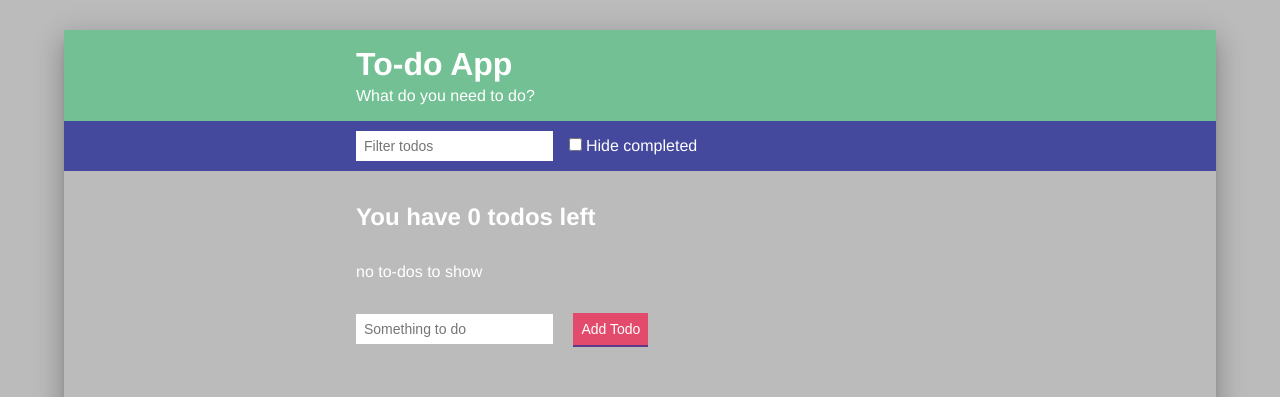
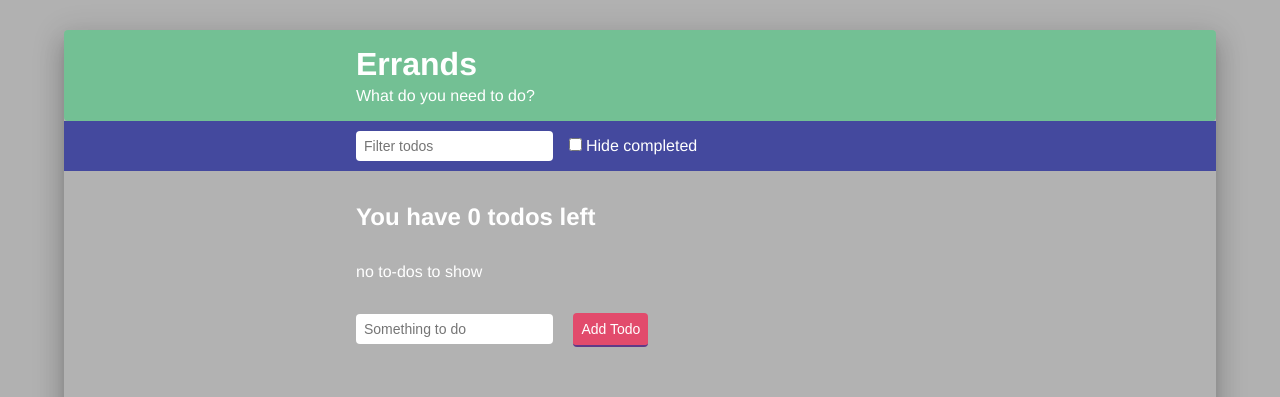
Before and after one commit to odelavia/vanillaJS-todo-app, a website built with webpack: page public/index.html in a window 1280 px wide. Shown: the top 397 px of the page. Built offline with nearby package versions, Linux system fonts and the light colour scheme.

Commit message:
minor style changes

```diff
--- a/public/index.html
+++ b/public/index.html
@@ -10,7 +10,7 @@
         <div class="wrapper">
             <div class="header">
                 <div class="container">
-                    <h1 class="header__title">To-do App</h1>
+                    <h1 class="header__title">Errands</h1>
                     <h2 class="header__subtitle">What do you need to do?</h2>
                 </div>
             </div>
--- a/public/styles/styles.css
+++ b/public/styles/styles.css
@@ -30,7 +30,7 @@ html {
 
 body {
     display: flex;
-    background-color: #bbb;
+    background-color: #b1b1b1;
     color: #fff;
     font-family: Helvetica, Arial, sans-serif;
     font-size: 1.6rem;
@@ -40,8 +40,9 @@ body {
 
 .wrapper {
     height: 90vh;
+    background-color: rgba(187, 187, 187, .1);
     width: 90vw;
-    border-radius: 5px;
+    border-radius: 4px;
     box-shadow: 0 16px 24px 2px rgba(0, 0, 0, 0.14),
         0 6px 30px 5px rgba(0, 0, 0, 0.12),
         0 8px 10px -5px rgba(0, 0, 0, 0.2);
@@ -71,6 +72,7 @@ a {
   background: #73c094;
   color:white;
   padding: 1.6rem 0;
+  border-radius: 4px;
 }
 
 .header__title {
@@ -88,8 +90,6 @@ a {
 
 .actions {
     background-color: #44499e;
-    /* border-bottom: 1px solid #dedfe0; */
-    /* color: #333333; */
     padding: 1rem
 }
 
@@ -115,6 +115,7 @@ a {
     height: 3rem;
     margin-right: 1.6rem;
     padding: .4rem .8rem;
+    border-radius: 4px;
 }
 
 .checkbox {
@@ -134,6 +135,7 @@ a {
     font-size: 1.4rem;
     font-weight: 300;
     padding: .8rem;
+    border-radius: 4px;
     transition: background .3s ease, color .3s ease;
 }
 
```
